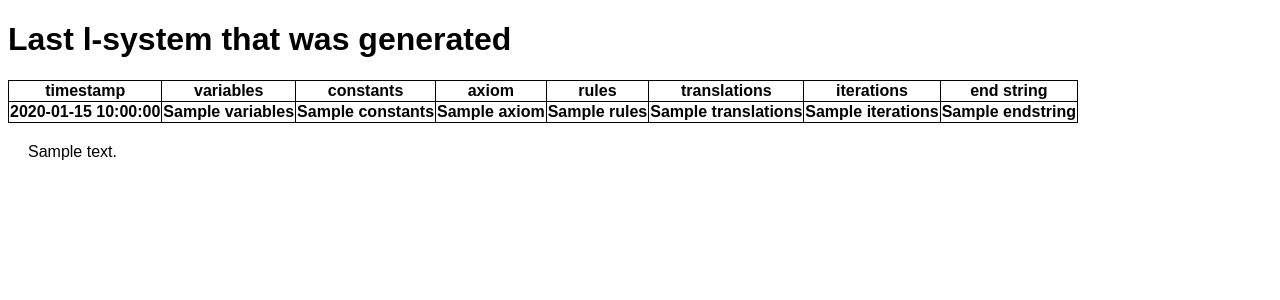
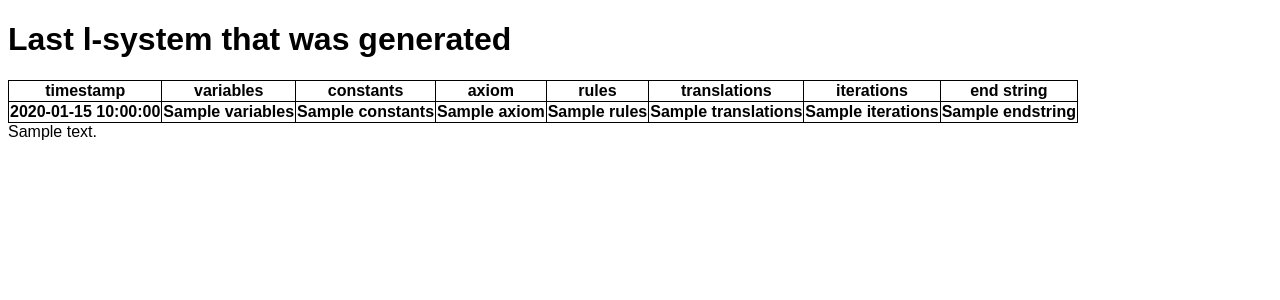
Before and after one commit to crearth/l-system, a Flask app: template templates/index.html in a window 1280 px wide. Shown: the top 300 px of the page. Run offline with Flask 2, Linux system fonts and the light colour scheme; the template is opened without the code that fills it: most values are stand-ins (such as "Sample title", 1, 10 or a date in 2020); lists and menus that the app fills with data are empty; parts of the project's set-up code (start-up, migrations or seed data) failed here and were passed over.

Commit message:
Remove div

```diff
--- a/templates/index.html
+++ b/templates/index.html
@@ -37,10 +37,8 @@ table, tr, th{
                 <th> {{endstring}} </th>
         </tr>
 </table>
-<div style="margin-left: 20px; margin-top:20px;">
 {% autoescape false %}
 	{{svgText}}
 {% endautoescape %}
-</div>
 </body>
 </html>
```
